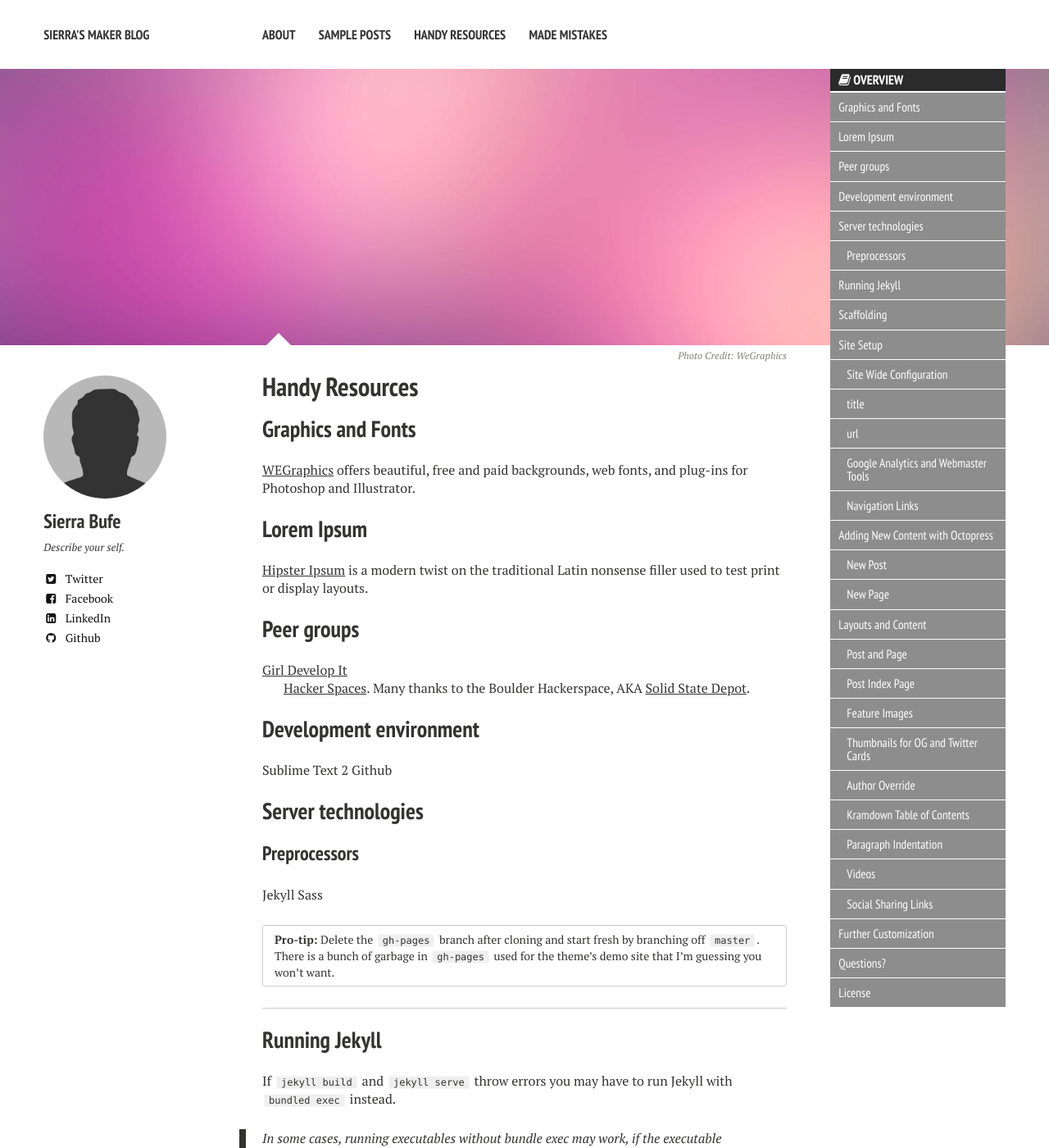
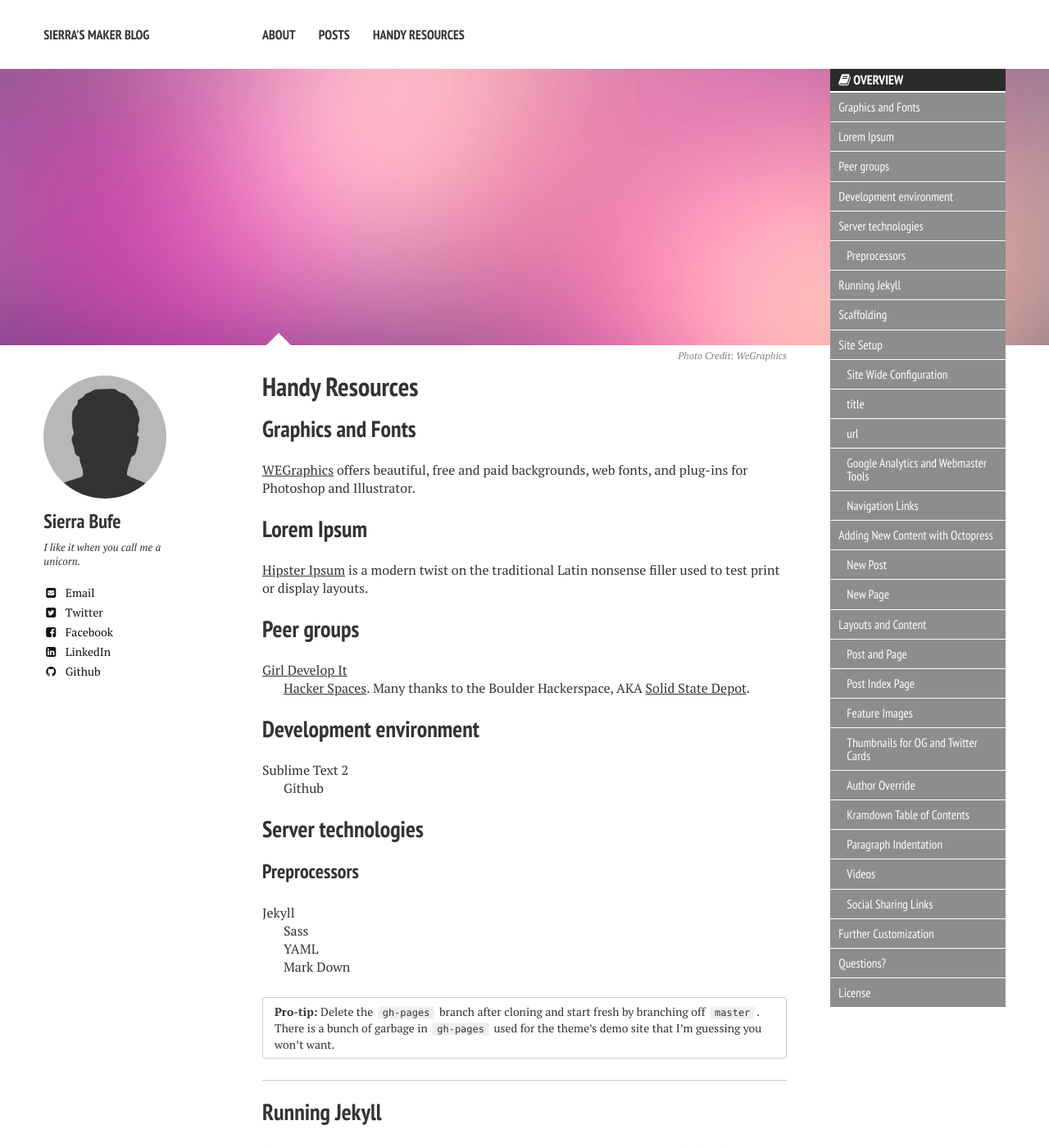
Before and after one commit to sbufe/maker-blog, a Jekyll site: the page built from handy-resources/index.md, in a window 1280 px wide and 1400 px high. Shown: the whole window at 82% size. Built offline with Jekyll 4.4.1, drawn with Linux system fonts in a browser that asks for light colours; nearby versions of some CDN libraries.

Commit message:
More initial edits to personalize templated site

```diff
--- a/_config.yml
+++ b/_config.yml
@@ -28,8 +28,8 @@ kramdown:
 owner:
   name: Sierra Bufe
   avatar: bio-photo.jpg
-  bio: "Describe your self."
-  email:
+  bio: "I like it when you call me a unicorn."
+  email: websitespam@brighterfusion.com
   disqus-shortname: sbufe
   twitter: sbufe
   facebook: brighterfusion
--- a/_data/navigation.yml
+++ b/_data/navigation.yml
@@ -3,11 +3,11 @@
 - title: About
   url: /about/
 
-- title: Sample Posts
+- title: Posts
   url: /posts/
 
 - title: Handy Resources
   url: /handy-resources/
 
-- title: Made Mistakes
-  url: http://mademistakes.com
+# - title: Made Mistakes
+#   url: http://mademistakes.com
--- a/handy-resources/index.md
+++ b/handy-resources/index.md
@@ -28,13 +28,22 @@ image:
 ## Development environment
 
 Sublime Text 2
+
 Github
 
 ## Server technologies
 
 ### Preprocessors
+
 Jekyll
+
 Sass
+
+YAML
+
+Mark Down
+
+
 
 **Pro-tip:** Delete the `gh-pages` branch after cloning and start fresh by branching off `master`. There is a bunch of garbage in `gh-pages` used for the theme's demo site that I'm guessing you won't want.
 {: .notice}
```
Also changed, not shown: _data/authors.yml (+8 -8 lines), _posts/2015-09-02-sierras-first-post.md (+2 -1 lines).
